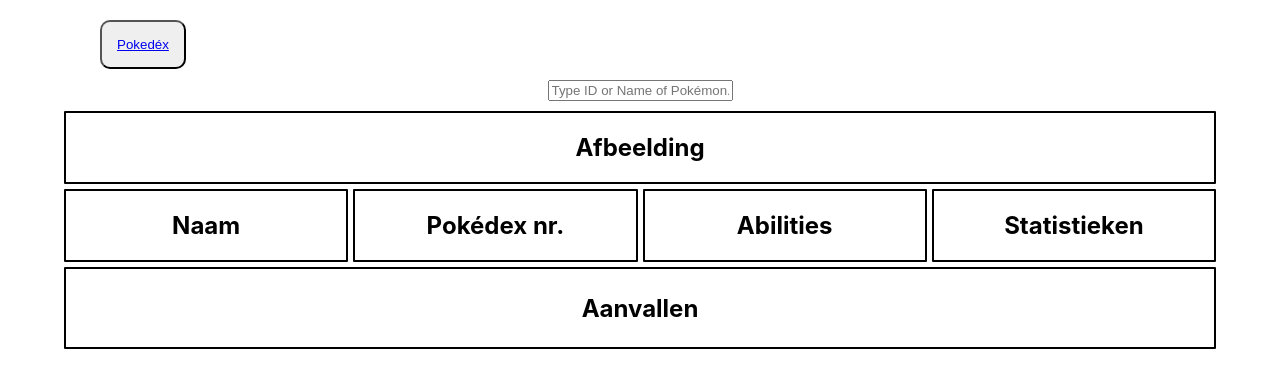
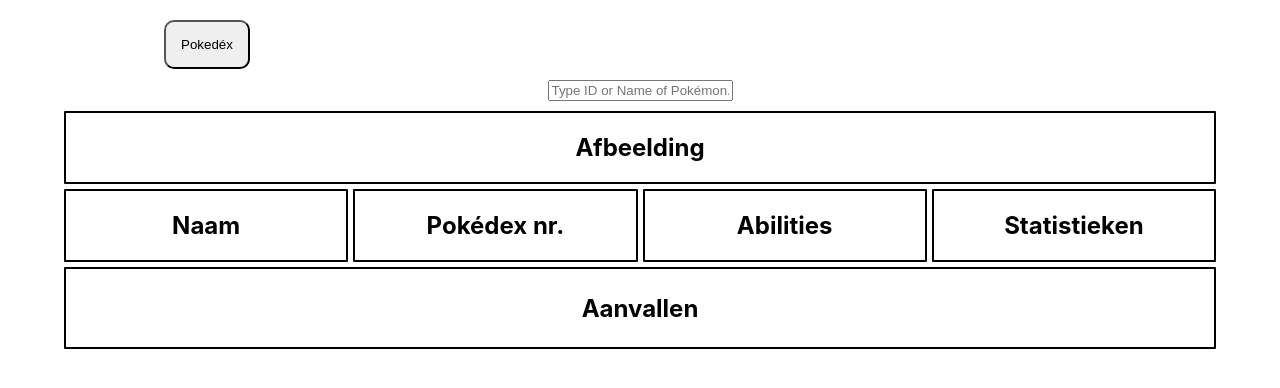
Before and after one commit to Renzo128/react-to-do-l2-p3, a React (Create React App) app: page /PokePage in a window 1280 px wide. Shown: the top 388 px of the page. Built offline with nearby package versions, Linux system fonts and the light colour scheme.

Commit message:
onnodige documenten verwijderd en data toegevoegd bij eigen pagina

```diff
--- a/src/App.jsx
+++ b/src/App.jsx
@@ -2,14 +2,14 @@ import "./App.css";
 import React from "react";
 import { Routes, Route } from "react-router-dom";
 import Pokemon from "./components/Pokemon/Pokemon";
-import PokePage from "./components/PokePage/PokePage";
+import Search from "./components/Search/Search";
 const App = () => {
   return (
     <>
       <div>
         {
           <Routes>
-            <Route path="PokePage" element={<PokePage />}></Route>
+            <Route path="PokePage" element={<Search />}></Route>
             <Route path="/" element={<Pokemon />}></Route>
           </Routes>
         }
--- a/src/components/PokePage/PokePage.js
+++ /dev/null
@@ -1,19 +0,0 @@
-import React from "react";
-import "./PokePage.css";
-import { Link } from "react-router-dom";
-import Search from "../Search/Search";
-
-function PokePage() {
-  // display voor iedere pokemon card
-
-  return (
-    <div>
-      <button className="moveButtonPokedex">
-        <Link to="/">Pokedéx</Link>
-      </button>
-      <Search />
-    </div>
-  );
-}
-
-export default PokePage;
--- a/src/components/Pokemon/Pokemon.jsx
+++ b/src/components/Pokemon/Pokemon.jsx
@@ -79,7 +79,7 @@ const Pokemon = () => {
       ) : (
         <div className="container">
           <button className="moveButton">
-            <Link to="PokePage">Pokemon</Link>
+            <Link to="PokePage" style={{ textDecoration: 'none', color: 'black' }}>Pokemon</Link>
           </button>
 
           <div className="button">
--- a/src/components/Search/Search.js
+++ b/src/components/Search/Search.js
@@ -1,4 +1,5 @@
 import React, { useState } from "react";
+import { Link } from "react-router-dom";
 
 import "./Search.css";
 
@@ -31,6 +32,9 @@ const Search = () => {
     <div className="form_container containerSearchPage">
       <div></div>
       <div>
+      <button className="moveButtonPokedex">
+        <Link to="/" style={{ textDecoration: 'none', color: 'black' }}>Pokedéx</Link>
+      </button>
         <form
           action="submit"
           onSubmit={submitSearch}
```
Also changed, not shown: src/components/PokePage/PokePage.css (deleted).
